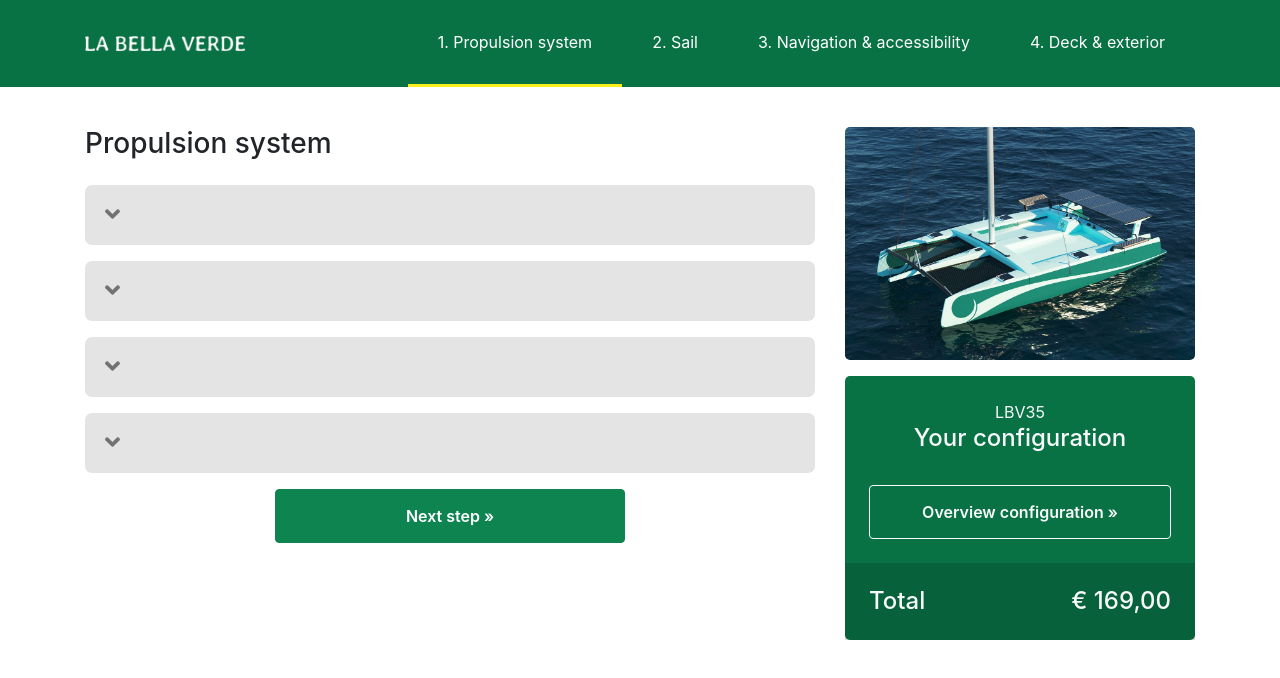
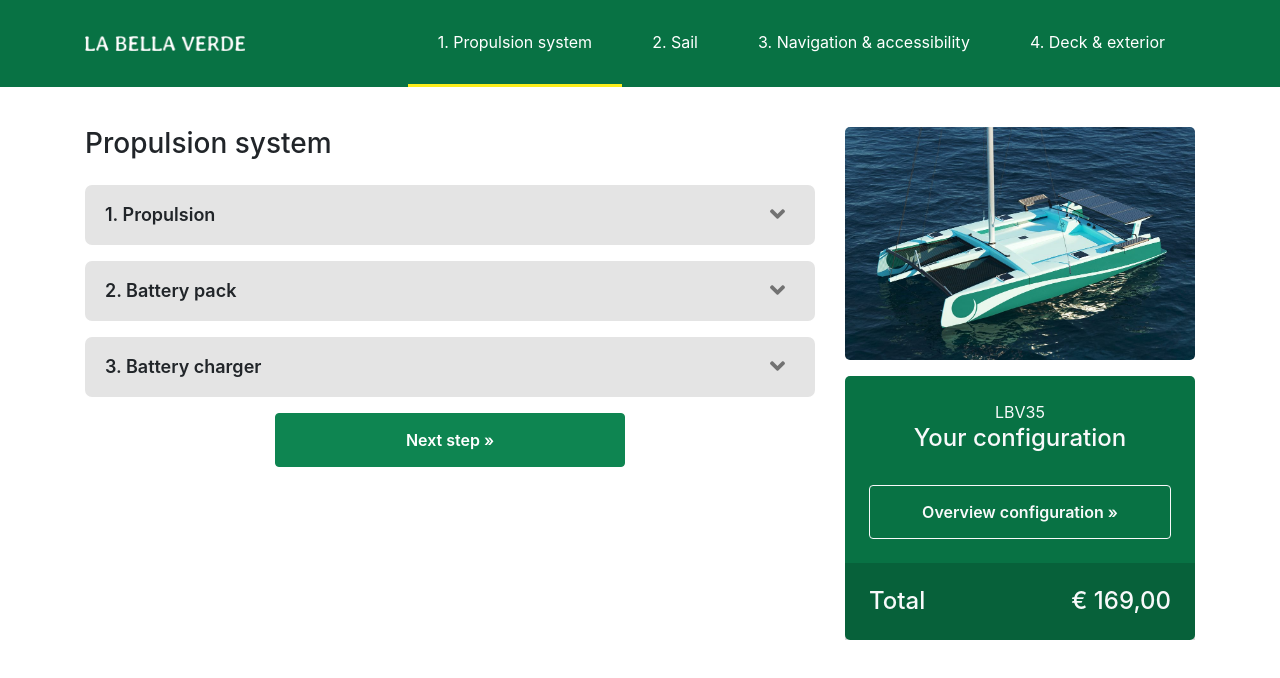
Before and after one commit to Robbertvermeulen/lbv-configurator, a React (Create React App) app: page / in a window 1280 px wide. Shown: the top 678 px of the page. Built offline with nearby package versions, Linux system fonts and the light colour scheme.

Commit message:
Collapseboxes based on structure

```diff
--- a/src/components/Choice/index.js
+++ b/src/components/Choice/index.js
@@ -4,7 +4,7 @@ import "./style.css";
 import { FontAwesomeIcon } from "@fortawesome/react-fontawesome";
 import { faCheckCircle } from "@fortawesome/free-solid-svg-icons";
 
-const Choice = ({ isChosen, image }) => {
+const Choice = ({ label, image, isChosen }) => {
   let classNames = ["choice"];
   if (isChosen) {
     classNames.push("is-chosen");
@@ -20,7 +20,7 @@ const Choice = ({ isChosen, image }) => {
           ></FontAwesomeIcon>
         )}
       </div>
-      <div className="choice__title">Torqueedo Power</div>
+      <div className="choice__title">{label}</div>
     </div>
   );
 };
--- a/src/components/CollapseBox/index.js
+++ b/src/components/CollapseBox/index.js
@@ -5,7 +5,7 @@ import { FontAwesomeIcon } from "@fortawesome/react-fontawesome";
 import { faAngleDown } from "@fortawesome/free-solid-svg-icons";
 import { faAngleUp } from "@fortawesome/free-solid-svg-icons";
 
-const CollapseBox = ({ className, children, collapsed, number, title }) => {
+const CollapseBox = ({ className, children, collapsed, title }) => {
   let [open, setOpen] = useState(collapsed);
   let headerIcon = open ? faAngleUp : faAngleDown;
 
@@ -20,9 +20,7 @@ const CollapseBox = ({ className, children, collapsed, number, title }) => {
   return (
     <div className={`collapse-box ${className}`}>
       <div className="collapse-box__header" onClick={handleHeaderClick}>
-        {number && title && (
-          <div className="collapse-box__title">{`${number}. ${title}`}</div>
-        )}
+        {title && <div className="collapse-box__title">{title}</div>}
         <div className="collapse-box__toggler">
           <FontAwesomeIcon icon={headerIcon} />
         </div>
--- a/src/data/structure.js
+++ b/src/data/structure.js
@@ -2,12 +2,49 @@ const structure = [
   {
     id: 1,
     title: "Propulsion system",
-    options: [
+    parts: [
       {
         id: 1,
-        title: "Propulsion system",
+        title: "Propulsion",
+        type: "choice",
+
         description:
           "Lorem ipsum dolor sit amet, consectetur adipiscing elit. Phasellus vulputate porta libero, vitae pretium nunc facilisi vel. Suspendisse bibendum, augue sed mollis rhoncus, ligula neque venenatis justo, et laoreet felis sapien malesuada justo.",
+        options: [
+          {
+            id: 1,
+            label: "Option 1",
+            value: 12,
+          },
+          {
+            id: 2,
+            label: "Option 2",
+            value: 119,
+          },
+        ],
+      },
+      {
+        id: 2,
+        title: "Battery pack",
+        type: "dropdown",
+        description:
+          "Lorem ipsum dolor sit amet, consectetur adipiscing elit. Phasellus vulputate porta libero, vitae pretium nunc facilisi vel. Suspendisse bibendum, augue sed mollis rhoncus, ligula neque venenatis justo, et laoreet felis sapien malesuada justo.",
+        options: [
+          {
+            id: 1,
+            label: "Option 1",
+            value: 12,
+          },
+          {
+            id: 2,
+            label: "Option 2",
+            value: 119,
+          },
+        ],
+      },
+      {
+        id: 3,
+        title: "Battery charger",
       },
     ],
   },
--- a/src/pages/StepPage/index.js
+++ b/src/pages/StepPage/index.js
@@ -30,50 +30,39 @@ const StepPage = (props) => {
             <h1 className="h3">{step.title}</h1>
           </header>
           <section>
-            <CollapseBox className="mb-3">
-              <div className="mb-4">
-                <p>
-                  Lorem ipsum dolor sit amet, consectetur adipiscing elit.
-                  Phasellus vulputate porta libero, vitae pretium nunc facilisis
-                  vel. Suspendisse bibendum, augue sed mollis rhoncus, ligula
-                  neque venenatis justo, et laoreet felis sapien malesuada
-                  justo. Quisque rhoncus quam blandit, ullamcorper arcu quis,
-                  ultrices nibh. Fusce lacinia vehicula diam nec consectetur.
-                </p>
-              </div>
+            {step.parts &&
+              step.parts.map((part, index) => (
+                <CollapseBox
+                  className="mb-3"
+                  title={index + 1 + ". " + part.title}
+                >
+                  <div className="mb-4">{part.description}</div>
+                  {part.type == "choice" && (
                     <div className="choices">
                       <Row>
+                        {part.options &&
+                          part.options.map((option) => (
                             <Col xs="6" md="4">
-                    <Choice image={choiceImage} isChosen="true"></Choice>
+                              <Choice
+                                label={option.label}
+                                image={choiceImage}
+                                isChosen="true"
+                              ></Choice>
                             </Col>
-                  <Col xs="6" md="4">
-                    <Choice image={choiceImage}></Choice>
-                  </Col>
-                  <Col xs="6" md="4">
-                    <Choice image={choiceImage}></Choice>
-                  </Col>
+                          ))}
                       </Row>
                     </div>
+                  )}
+                  {part.type == "dropdown" && (
+                    <Form.Control as="select">
+                      {part.options &&
+                        part.options.map((option) => (
+                          <option value={option.id}>{option.label}</option>
+                        ))}
+                    </Form.Control>
+                  )}
                 </CollapseBox>
-            <CollapseBox className="mb-3">
-              <div className="mb-4">
-                <p>
-                  Suspendisse bibendum, augue sed mollis rhoncus, ligula neque
-                  venenatis justo, et laoreet felis sapien malesuada justo.
-                  Quisque rhoncus quam blandit, ullamcorper arcu quis, ultrices
-                  nibh. Fusce lacinia vehicula diam nec consectetur.
-                </p>
-              </div>
-              <Row>
-                <Col sm="6">
-                  <Form.Control as="select">
-                    <option>Torgueedo</option>
-                  </Form.Control>
-                </Col>
-              </Row>
-            </CollapseBox>
-            <CollapseBox className="mb-3"></CollapseBox>
-            <CollapseBox className="mb-3"></CollapseBox>
+              ))}
           </section>
           <Row>
             <Col md={{ span: 6, offset: 3 }}>
```
Also changed, not shown: 1 other file (tests, documents, lock files or other folders). Lines whose indentation alone changed are shown as unchanged.
